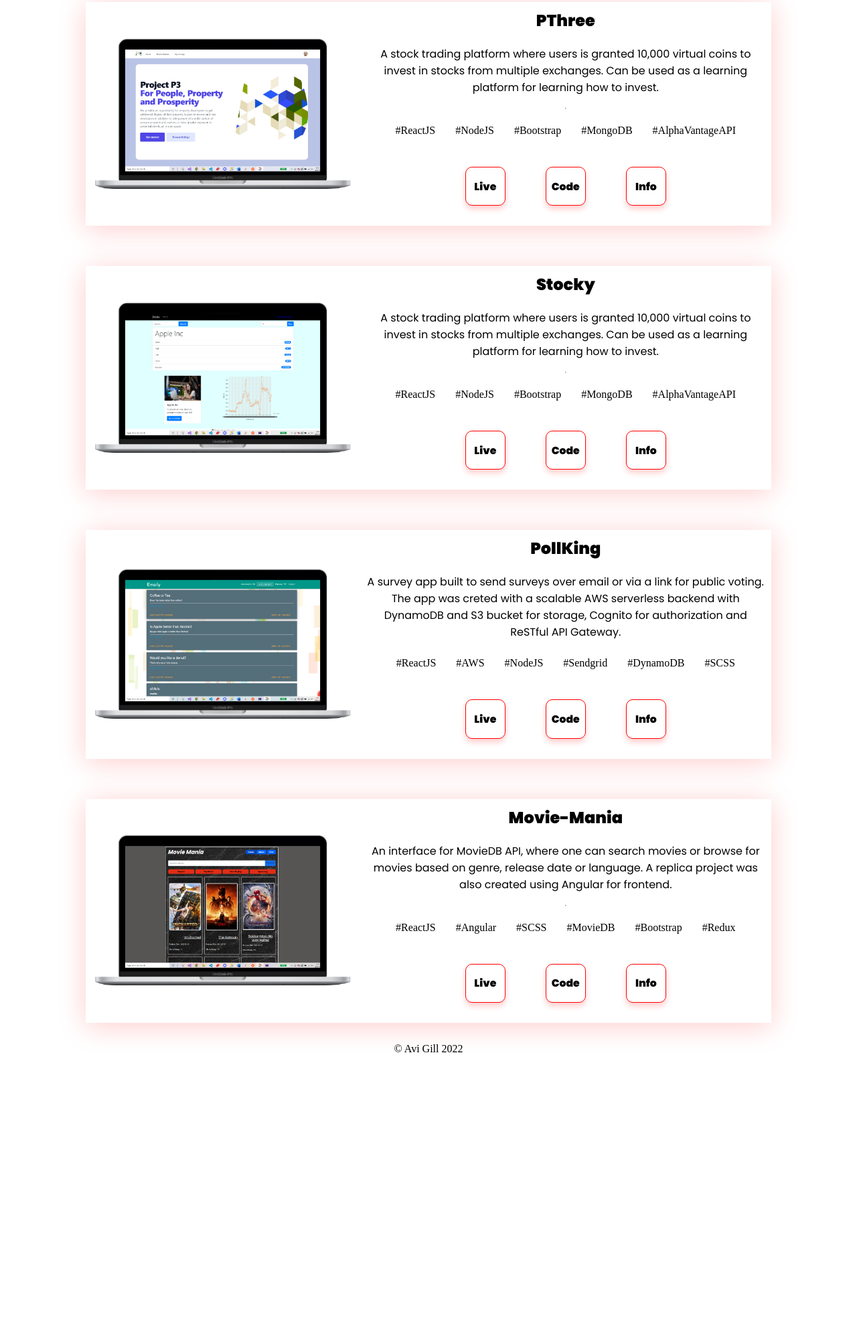
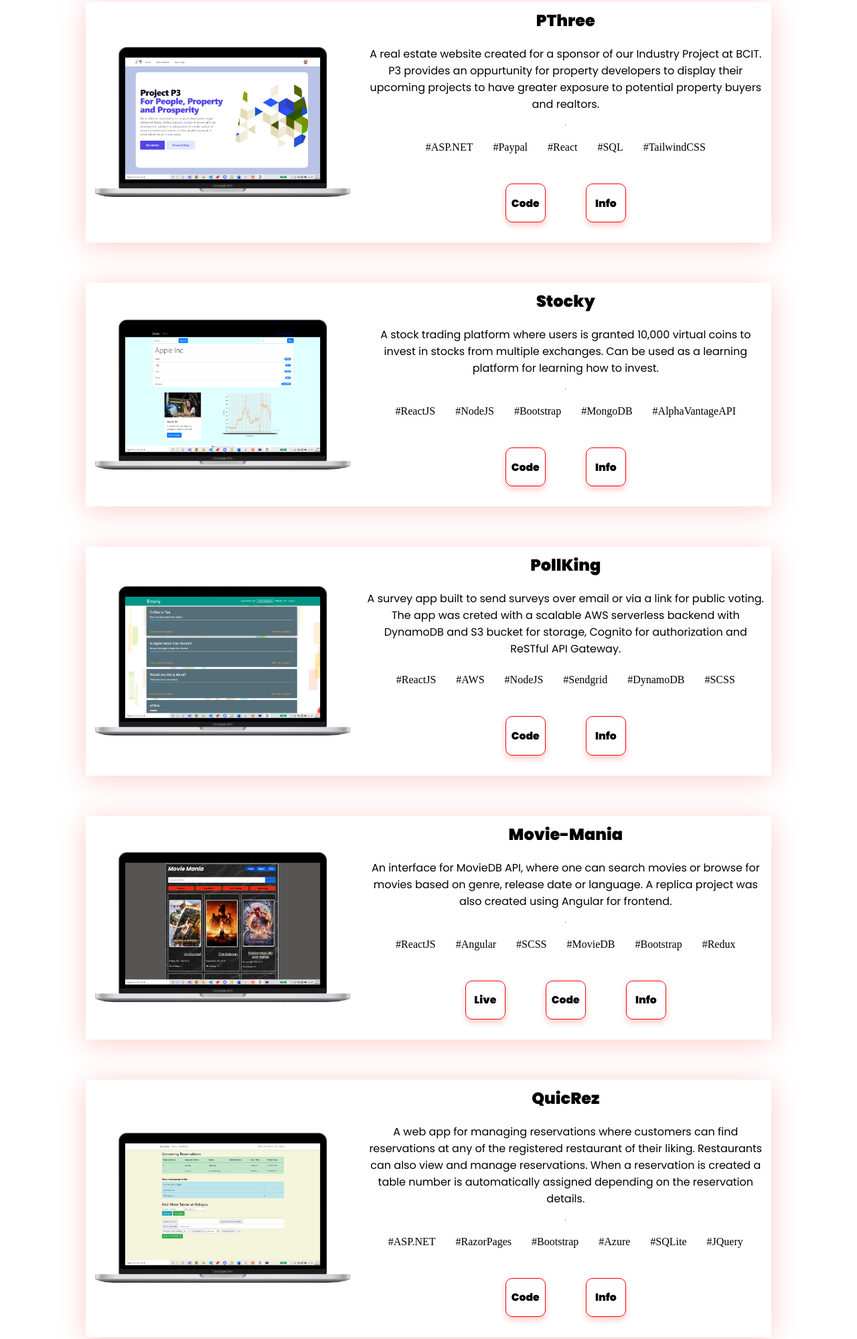
Before and after one commit to dootrex/yinyangportfolio, a React app: page /#/projects in a window 1280 px wide. Shown: the part 107-2106 px from the top of the page at 67% size. Before the commit the page ends 1682 px from the top, so only its background shows below. Built offline with nearby package versions, Linux system fonts and the light colour scheme.

Commit message:
Add more projects.

```diff
--- a/src/pages/PageProjects.js
+++ b/src/pages/PageProjects.js
@@ -3,6 +3,7 @@ import stocky from "../images/stocky.png";
 import emaily from "../images/emaily.png";
 import movie from "../images/movie-mania.png";
 import pthree from "../images/pthree.png";
+import quickRez from "../images/quickrez.png";
 import { motion } from "framer-motion";
 import { Link } from "react-router-dom";
 
@@ -23,23 +24,25 @@ export default function PageProjects() {
         <div className="projectText">
           <h1>PThree</h1>
           <p>
-            A stock trading platform where users is granted 10,000 virtual coins
-            to invest in stocks from multiple exchanges. Can be used as a
-            learning platform for learning how to invest.
+            A real estate website created for a sponsor of our Industry Project
+            at BCIT. P3 provides an oppurtunity for property developers to
+            display their upcoming projects to have greater exposure to
+            potential property buyers and realtors.
           </p>
           <hr />
           <div className="languages">
-            <span>#ReactJS</span> <span>#NodeJS</span> <span>#Bootstrap</span>
-            <span>#MongoDB</span> <span>#AlphaVantageAPI</span>
+            <span>#ASP.NET</span> <span>#Paypal</span> <span>#React</span>
+            <span>#SQL</span> <span>#TailwindCSS</span>
           </div>
           <div className="codeLinks">
-            <motion.button
+            {/* <motion.button
               whileHover={{
                 scale: 1.2,
               }}
             >
               <h3>Live</h3>
-            </motion.button>
+            </motion.button> */}
+            <a href="https://github.com/dootrex/withAuthentication">
               <motion.button
                 whileHover={{
                   scale: 1.2,
@@ -47,6 +50,7 @@ export default function PageProjects() {
               >
                 <h3>Code</h3>
               </motion.button>
+            </a>
             <motion.button
               whileHover={{
                 scale: 1.2,
@@ -74,13 +78,14 @@ export default function PageProjects() {
             <span>#MongoDB</span> <span>#AlphaVantageAPI</span>
           </div>
           <div className="codeLinks">
-            <motion.button
+            {/* <motion.button
               whileHover={{
                 scale: 1.2,
               }}
             >
               <h3>Live</h3>
-            </motion.button>
+            </motion.button> */}
+            <a href="https://github.com/dootrex/Stock-Portfolio">
               <motion.button
                 whileHover={{
                   scale: 1.2,
@@ -88,6 +93,7 @@ export default function PageProjects() {
               >
                 <h3>Code</h3>
               </motion.button>
+            </a>
             <motion.button
               whileHover={{
                 scale: 1.2,
@@ -116,19 +122,21 @@ export default function PageProjects() {
             <span>#Sendgrid</span> <span>#DynamoDB</span> <span>#SCSS</span>
           </div>
           <div className="codeLinks">
+            {/* <motion.button
+              whileHover={{
+                scale: 1.2,
+              }}
+            >
+              <h3>Live</h3>
+            </motion.button> */}
             <motion.button
               whileHover={{
                 scale: 1.2,
               }}
             >
-              <h3>Live</h3>
-            </motion.button>
-            <motion.button
-              whileHover={{
-                scale: 1.2,
-              }}
-            >
+              <a href="https://github.com/dootrex/awsfinal">
                 <h3>Code</h3>
+              </a>
             </motion.button>
             <motion.button
               whileHover={{
@@ -164,6 +172,7 @@ export default function PageProjects() {
             >
               <h3>Live</h3>
             </motion.button>
+            <a href="https://github.com/dootrex/movie-mania">
               <motion.button
                 whileHover={{
                   scale: 1.2,
@@ -171,6 +180,53 @@ export default function PageProjects() {
               >
                 <h3>Code</h3>
               </motion.button>
+            </a>
+            <motion.button
+              whileHover={{
+                scale: 1.2,
+              }}
+            >
+              <Link to="/emaily">
+                <h3>Info</h3>
+              </Link>
+            </motion.button>
+          </div>
+        </div>
+      </div>
+      <div className="projectCard">
+        <img src={quickRez} alt="Quickrez Project" />
+        <div className="projectText">
+          <h1>QuicRez</h1>
+          <p>
+            A web app for managing reservations where customers can find
+            reservations at any of the registered restaurant of their liking.
+            Restaurants can also view and manage reservations. When a
+            reservation is created a table number is automatically assigned
+            depending on the reservation details.
+          </p>
+          <hr />
+          <div className="languages">
+            <span>#ASP.NET</span> <span>#RazorPages</span>{" "}
+            <span>#Bootstrap</span>
+            <span>#Azure</span> <span>#SQLite</span> <span>#JQuery</span>
+          </div>
+          <div className="codeLinks">
+            {/* <motion.button
+              whileHover={{
+                scale: 1.2,
+              }}
+            >
+              <h3>Live</h3>
+            </motion.button> */}
+            <a href="https://github.com/dootrex/Avi-QuickRez">
+              <motion.button
+                whileHover={{
+                  scale: 1.2,
+                }}
+              >
+                <h3>Code</h3>
+              </motion.button>
+            </a>
             <motion.button
               whileHover={{
                 scale: 1.2,
--- a/src/styles/scss/components/_wrapper.scss
+++ b/src/styles/scss/components/_wrapper.scss
@@ -1,4 +1,5 @@
 .wrapper {
   height: 100%;
   width: 100%;
+  overflow-x: hidden;
 }
```
Also changed, not shown: src/images/github.png (deleted), src/images/linkedIn.png (deleted), src/images/medium.png (deleted), 1 other file. Lines whose indentation alone changed are shown as unchanged.
